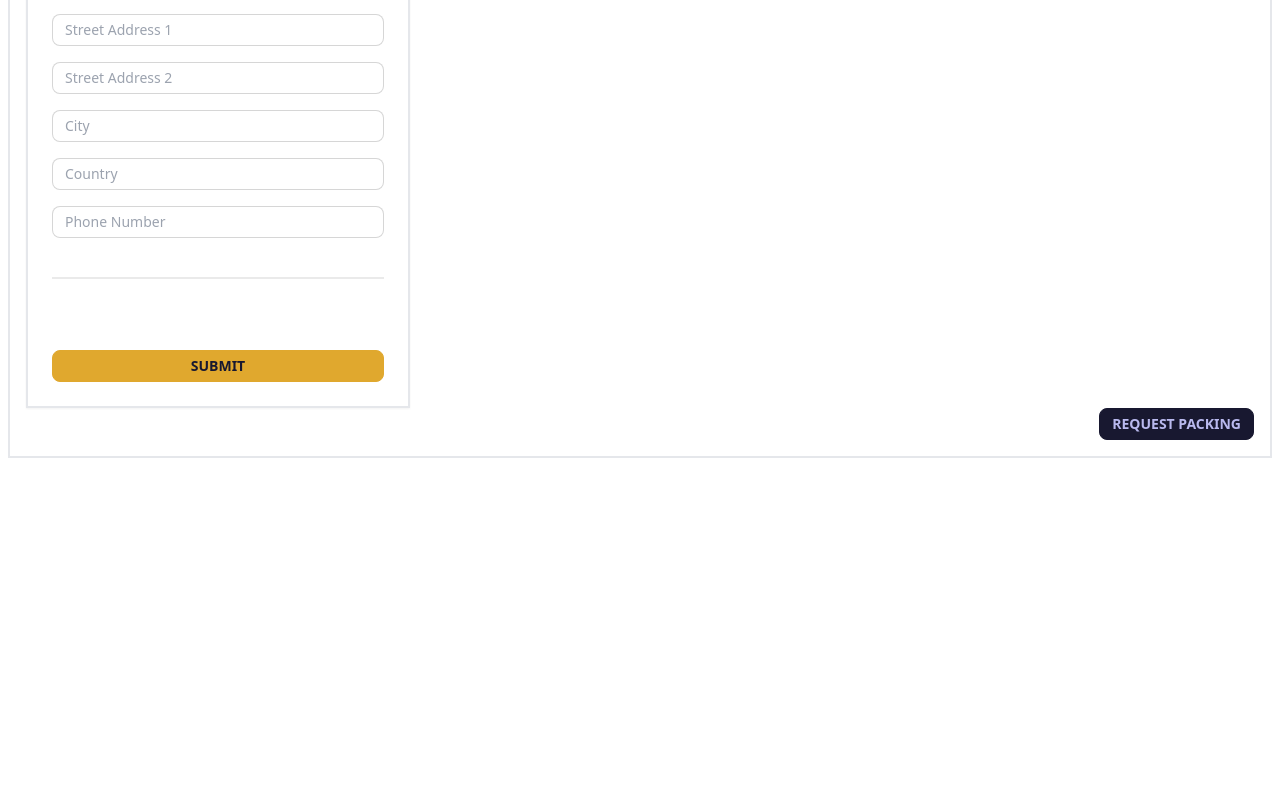
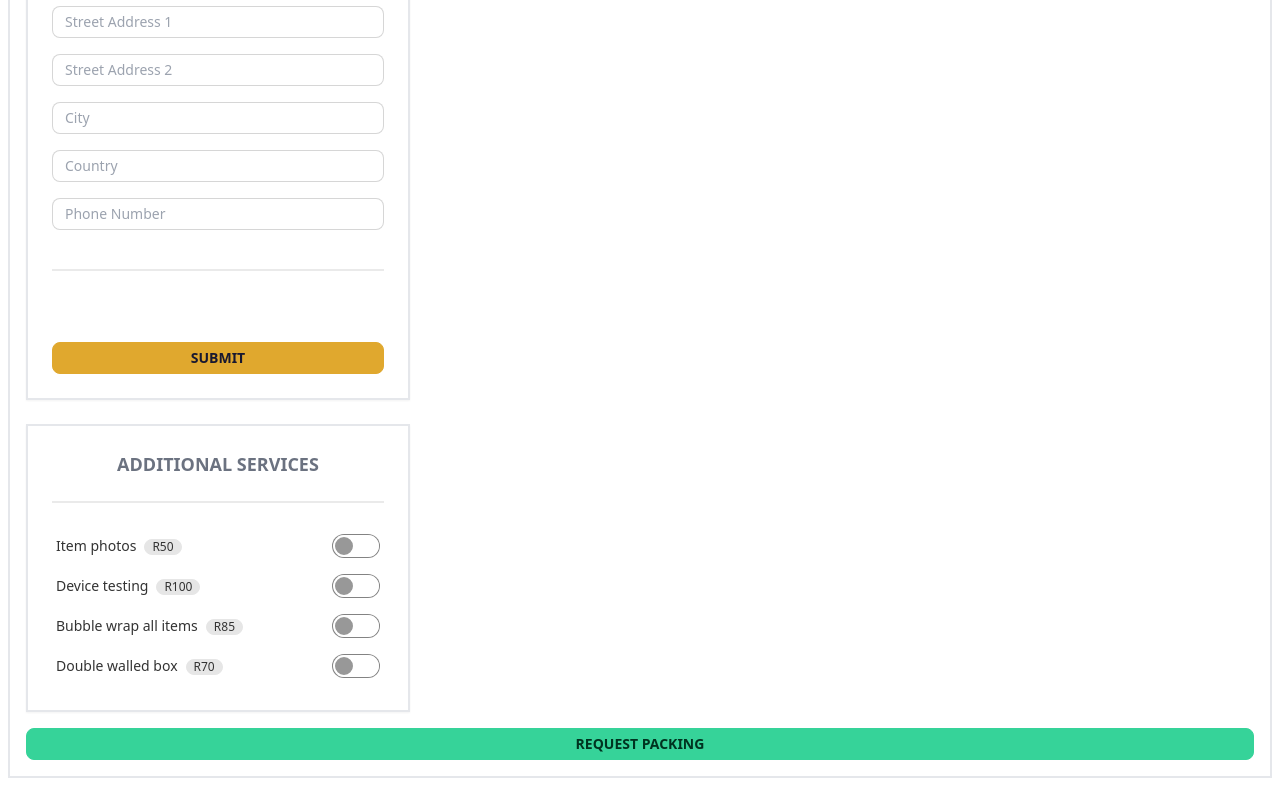
Before and after one commit to pmugasa/pixel-posts, a React (Create React App) app: page /new-parcel in a window 1280 px wide. Shown: the part 1034-1820 px from the top of the page. Before the commit the page ends 1500 px from the top, so only its background shows below. Built offline with nearby package versions, Linux system fonts and the light colour scheme.

Commit message:
added the additional services form to NEW PARCEL to allow users to select services they want

```diff
--- /dev/null
+++ b/src/components/AdditionalServicesForm.jsx
@@ -0,0 +1,128 @@
+import { useState } from "react";
+
+const AdditionalServicesForm = () => {
+  const [itemPhotos, setItemPhotos] = useState(false);
+  const [deviceTesting, setDeviceTesting] = useState(false);
+  const [doubleWalledBox, setDoubleWalledBox] = useState(false);
+  const [bubbleWrap, setBubbleWrap] = useState(false);
+
+  const handleItemPhotos = (e) => {
+    if (e.target.checked) {
+      console.log("CHECKED ITEM PHOTOS", itemPhotos);
+    } else {
+      console.log("ITEM PHOTOS NOT CHECKED");
+    }
+    setItemPhotos((current) => !current);
+  };
+  const handleDeviceTesting = (e) => {
+    if (e.target.checked) {
+      console.log("CHECKED DEVICE TESTING", deviceTesting);
+    } else {
+      console.log("DEVICE TESTING IS NOT CHECKED");
+    }
+    setDeviceTesting((current) => !current);
+  };
+  const handleBubbleWrap = (e) => {
+    if (e.target.checked) {
+      console.log(" BUBBLE WRAP IS CHECKED", bubbleWrap);
+    } else {
+      console.log("BUBBLE WRAP IS NOT CHECKED");
+    }
+    setBubbleWrap((current) => !current);
+  };
+
+  const handleDoubleWalledBox = (e) => {
+    if (e.target.checked) {
+      console.log("DOUBLE WALL BOX IS CHECKED", doubleWalledBox);
+    } else {
+      console.log("DOUBLE WALL BOX IS NOT CHECKED");
+    }
+    setDoubleWalledBox((current) => !current);
+  };
+
+  return (
+    <>
+      <div className="border-2 border-gray-200 border-rounded shadow-sm w-96 p-6 mt-6">
+        <div className="mb-4">
+          <h3 className="text-center text-lg text-gray-500 font-bold ">
+            ADDITIONAL SERVICES
+          </h3>
+        </div>
+        <div className="divider"></div>
+        <form method="post">
+          <div className="form-control">
+            <div>
+              <label className="label cursor-pointer">
+                <span className="label-text">
+                  Item photos
+                  <span className="badge badge-ghost ml-2 badge-sm">R50</span>
+                </span>
+
+                <input
+                  type="checkbox"
+                  className="toggle"
+                  name="itemPhotos"
+                  value="50"
+                  onChange={handleItemPhotos}
+                />
+              </label>
+            </div>
+
+            <div>
+              <label className="label cursor-pointer">
+                <span className="label-text">
+                  Device testing
+                  <span className="badge badge-ghost ml-2 badge-sm">R100</span>
+                </span>
+
+                <input
+                  type="checkbox"
+                  className="toggle"
+                  name="itemPhotos"
+                  value="50"
+                  onChange={handleDeviceTesting}
+                />
+              </label>
+            </div>
+
+            <div>
+              <label className="label cursor-pointer">
+                <span className="label-text">
+                  Bubble wrap all items
+                  <span className="badge badge-ghost ml-2 badge-sm">R85</span>
+                </span>
+
+                <input
+                  type="checkbox"
+                  className="toggle"
+                  name="itemPhotos"
+                  value="50"
+                  onChange={handleBubbleWrap}
+                />
+              </label>
+            </div>
+
+            <div>
+              <label className="label cursor-pointer">
+                <span className="label-text">
+                  Double walled box
+                  <span className="badge badge-ghost ml-2 badge-sm">R70</span>
+                </span>
+
+                <input
+                  type="checkbox"
+                  className="toggle"
+                  name="itemPhotos"
+                  value="50"
+                  onChange={handleDoubleWalledBox}
+                />
+              </label>
+            </div>
+          </div>
+        </form>
+      </div>
+    </>
+  );
+};
+
+export default AdditionalServicesForm;
--- a/src/components/CustomsForm.jsx
+++ b/src/components/CustomsForm.jsx
@@ -51,8 +51,8 @@ const CustomsForm = () => {
     <>
       <div className="border-2 border-gray-200 border-rounded shadow-sm w-96 p-6 mt-6">
         <div className="mb-4">
-          <h3 className="text-start text-lg font-semibold font-sans">
-            Customs Declaration Form
+          <h3 className="text-center text-gray-500 text-lg font-bold">
+            CUSTOMS DECLARATION FORM
           </h3>
         </div>
 
@@ -148,9 +148,9 @@ const CustomsForm = () => {
               </div>
 
               {index ? (
-                <div className="mt-4 ml-auto relative top-12">
+                <div className="mt-4 ml-auto relative top-10">
                   <button
-                    className="btn btn-sm"
+                    className="btn btn-xs btn-error"
                     type="button"
                     onClick={() => removeFormFields(index)}
                   >
@@ -163,7 +163,7 @@ const CustomsForm = () => {
 
           <button
             type="button"
-            className="btn btn-sm mt-4"
+            className="btn btn-xs mt-4"
             onClick={() => addFormFields()}
           >
             Add Item
--- a/src/pages/Home.jsx
+++ b/src/pages/Home.jsx
@@ -1,6 +1,4 @@
-import Login from "./Login";
-
 const Home = () => {
-  return <Login />;
+  return <h1>Hello from home</h1>;
 };
 export default Home;
--- a/src/pages/NewParcel.jsx
+++ b/src/pages/NewParcel.jsx
@@ -3,6 +3,7 @@ import { faTrashCan } from "@fortawesome/free-solid-svg-icons";
 
 import CustomsForm from "../components/CustomsForm";
 import AddressForm from "../components/AddressForm";
+import AdditionalServicesForm from "../components/AdditionalServicesForm";
 
 const NewParcel = ({
   setPackedItems,
@@ -75,8 +76,11 @@ const NewParcel = ({
 
           <CustomsForm />
           <AddressForm />
-          <div className="flex">
-            <button className="btn btn-sm ml-auto">Request packing</button>
+          <AdditionalServicesForm />
+          <div className="flex mt-4 w-full">
+            <button className="btn btn-sm ml-auto w-full btn-success">
+              Request packing
+            </button>
           </div>
         </div>
       </div>
```
